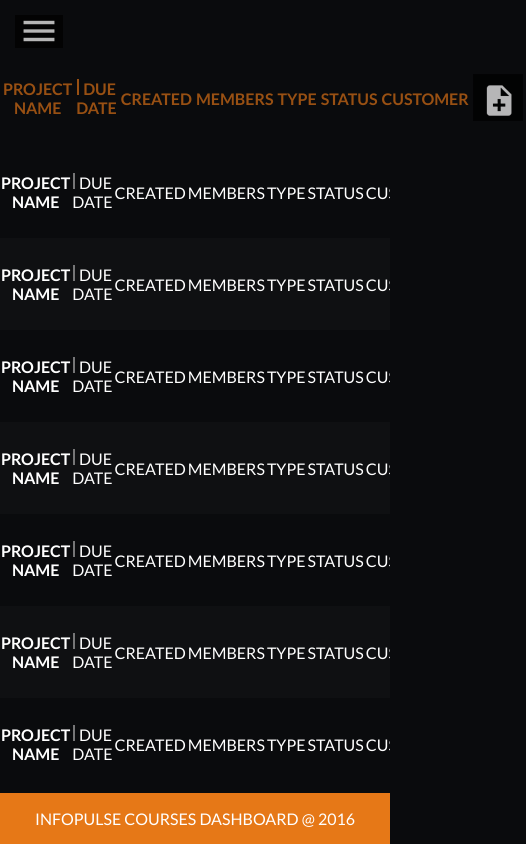
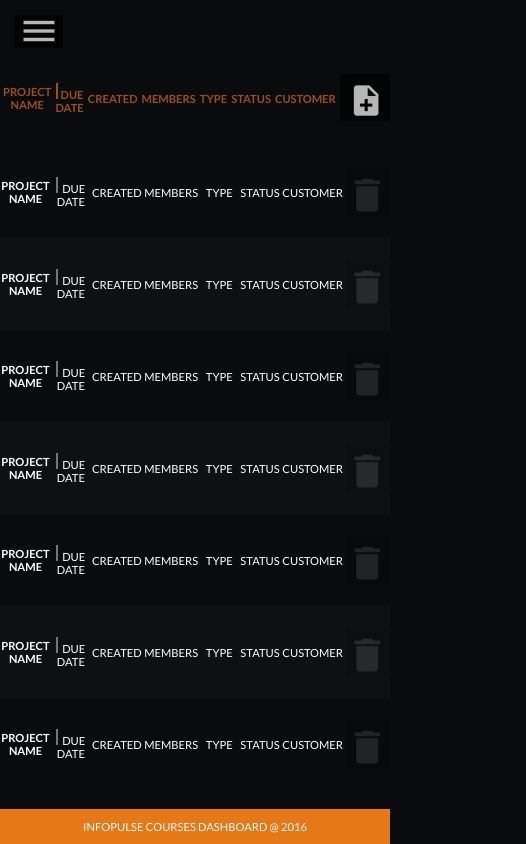
Before and after one commit to cyberswitchs/general-task, a plain HTML site: page index.html in a window 390 px wide. Shown: the whole page, 526 px wide, since content can reach past the window. Drawn offline with Linux system fonts and the light colour scheme.

Commit message:
add(media)

```diff
--- a/styles/css/imports.css
+++ b/styles/css/imports.css
@@ -3,3 +3,4 @@
 @import url('forms.css');
 @import url('dropdowns.css');
 @import url('../../vendor/kalendae/kalendae.css');
+@import url('media-queries.css');
--- /dev/null
+++ b/styles/css/media-queries.css
@@ -0,0 +1,11 @@
+@media (max-width: 1100px) {
+	body {
+		font-size: 0.8em;
+	}
+}
+
+@media (max-width: 800px) {
+	body {
+		font-size: 0.7em;
+	}
+}
```
